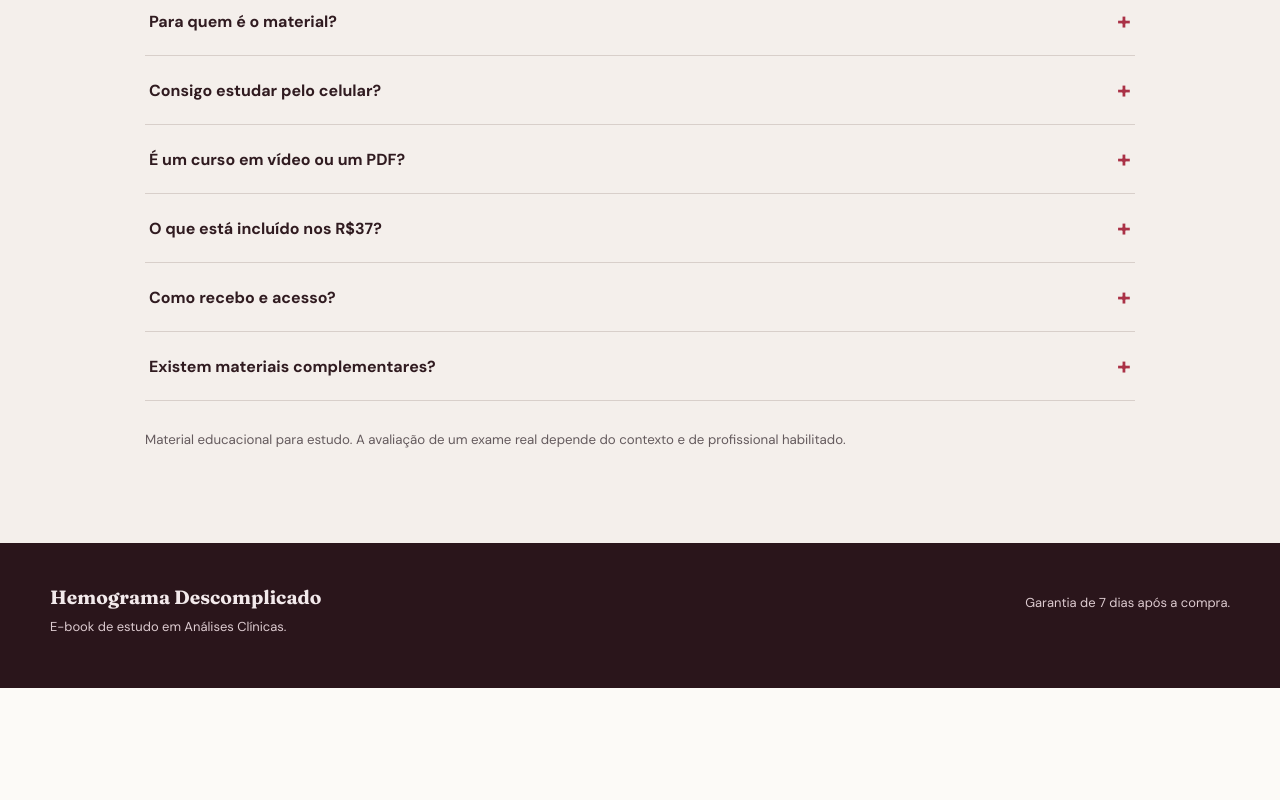
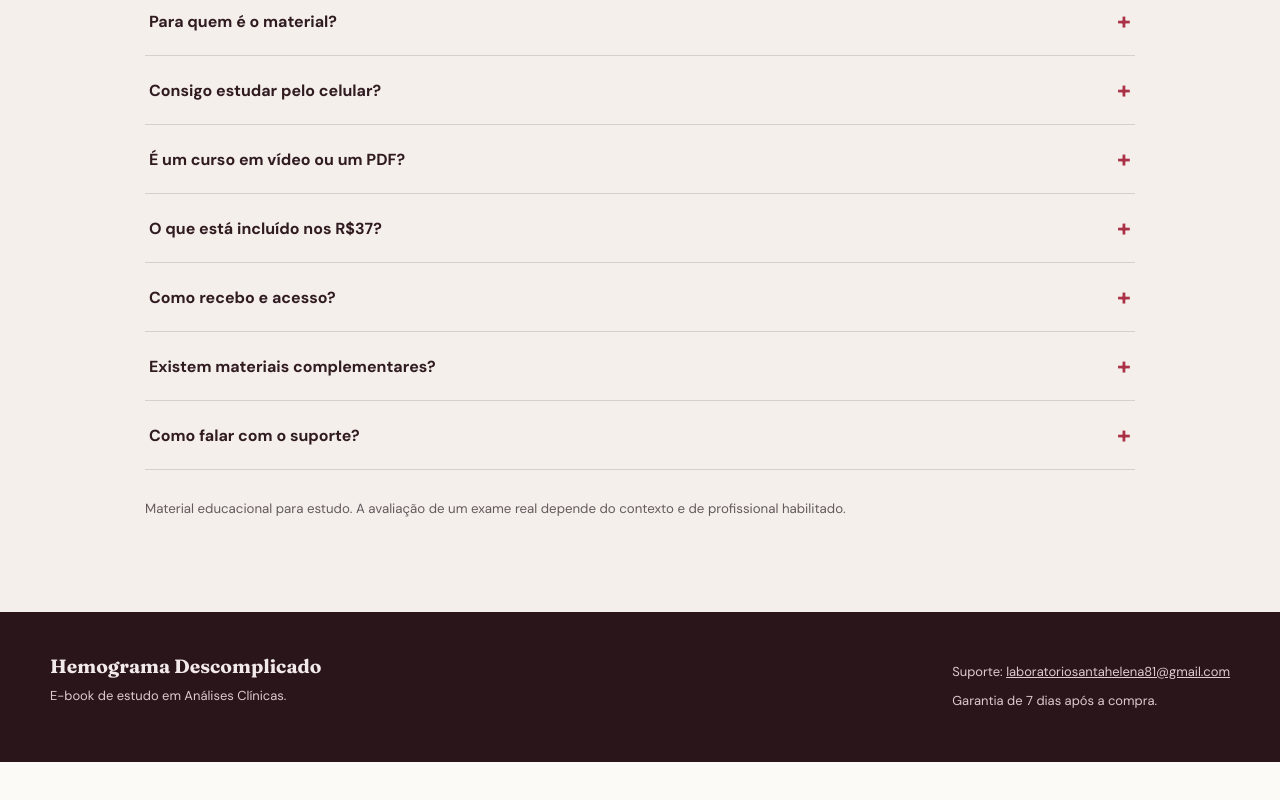
Before and after one commit to Sophia220510/pdflab2, a React (Vite) app: page / in a window 1280 px wide. Shown: the part 5454-6254 px from the top of the page. Before the commit the page ends 6228 px from the top, so only its background shows below. Built offline with nearby package versions, Linux system fonts and the light colour scheme.

Commit message:
Add confirmed ebook support email to FAQ and footer

```diff
--- a/scripts/smoke.mjs
+++ b/scripts/smoke.mjs
@@ -62,6 +62,8 @@ try {
         throw new Error(`Ordem das seções incorreta: ${sectionOrder.join(",")}`);
       if ((await page.locator(".review-card").count()) !== 2)
         throw new Error("Depoimentos de leitores convidados ausentes");
+      if ((await page.locator('a[href="mailto:laboratoriosantahelena81@gmail.com"]').count()) !== 2)
+        throw new Error("E-mail de suporte ausente do FAQ ou rodapé");
       const cta = page.locator(".hero .buy-button");
       const box = await cta.boundingBox();
       if (!box || box.y + box.height > 844)
--- a/src/App.tsx
+++ b/src/App.tsx
@@ -578,6 +578,16 @@ export function App() {
                   <p>{answer}</p>
                 </details>
               ))}
+              <details>
+                <summary>
+                  Como falar com o suporte?
+                  <span aria-hidden="true">+</span>
+                </summary>
+                <p>
+                  Para dúvidas sobre o e-book ou o acesso, escreva para{" "}
+                  <a href={`mailto:${site.supportEmail}`}>{site.supportEmail}</a>.
+                </p>
+              </details>
             </div>
             <p className="education-note">
               Material educacional para estudo. A avaliação de um exame real
--- a/src/config.ts
+++ b/src/config.ts
@@ -2,7 +2,9 @@ export const site = {
   product: "Hemograma Descomplicado",
   price: "R$37,00",
   checkoutUrl: "https://pay.kiwify.com.br/ynrSMcQ",
-  supportEmail: import.meta.env.VITE_SUPPORT_EMAIL?.trim() || "",
+  supportEmail:
+    import.meta.env.VITE_SUPPORT_EMAIL?.trim() ||
+    "laboratoriosantahelena81@gmail.com",
   sellerName: import.meta.env.VITE_SELLER_NAME?.trim() || "",
   brandLogo:
     import.meta.env.VITE_BRAND_LOGO?.trim() || "/images/santa-helena-logo.svg",
--- a/src/styles.css
+++ b/src/styles.css
@@ -611,6 +611,12 @@ ul {
   color: #655a5d;
   max-width: 750px;
 }
+.faq details p a {
+  color: #8d2a3b;
+  font-weight: 700;
+  overflow-wrap: anywhere;
+  text-underline-offset: 3px;
+}
 .education-note {
   font-size: 0.83rem;
   color: #71676a;
```
Also changed, not shown: 2 other files (tests, documents, lock files or other folders).
